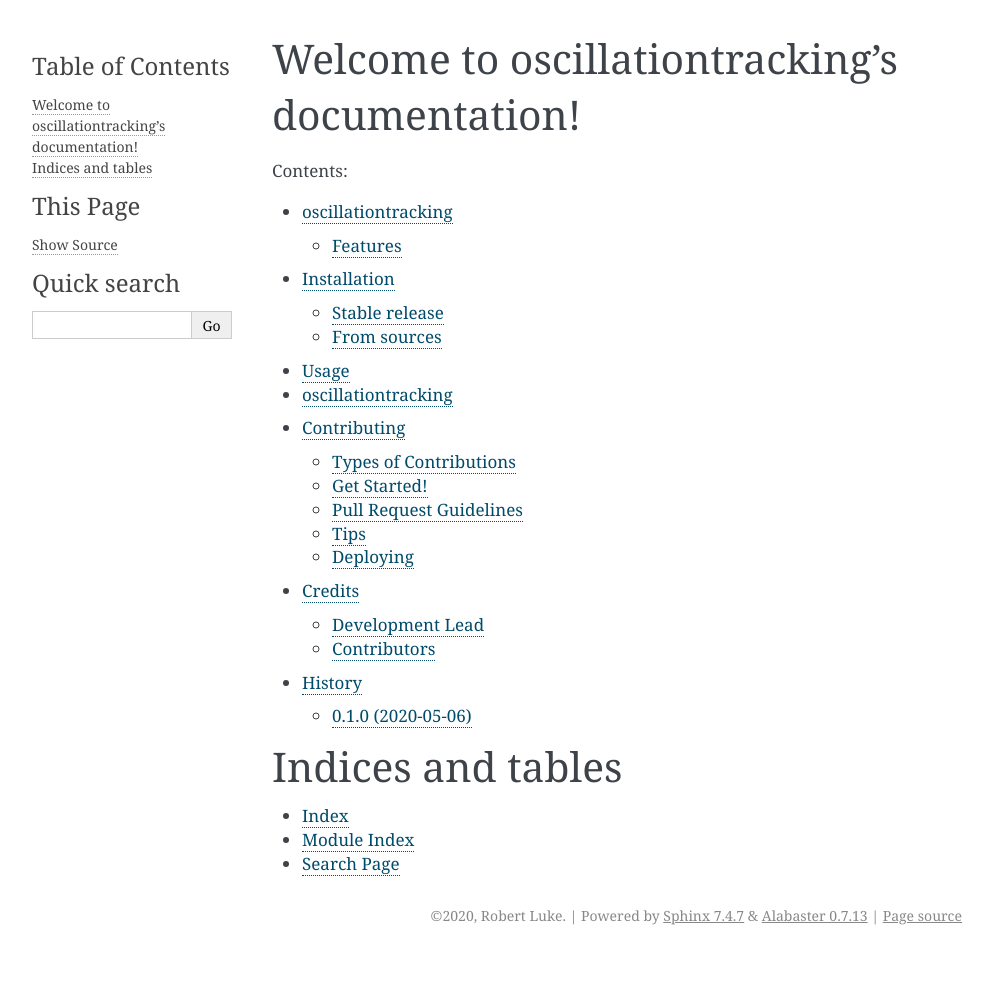
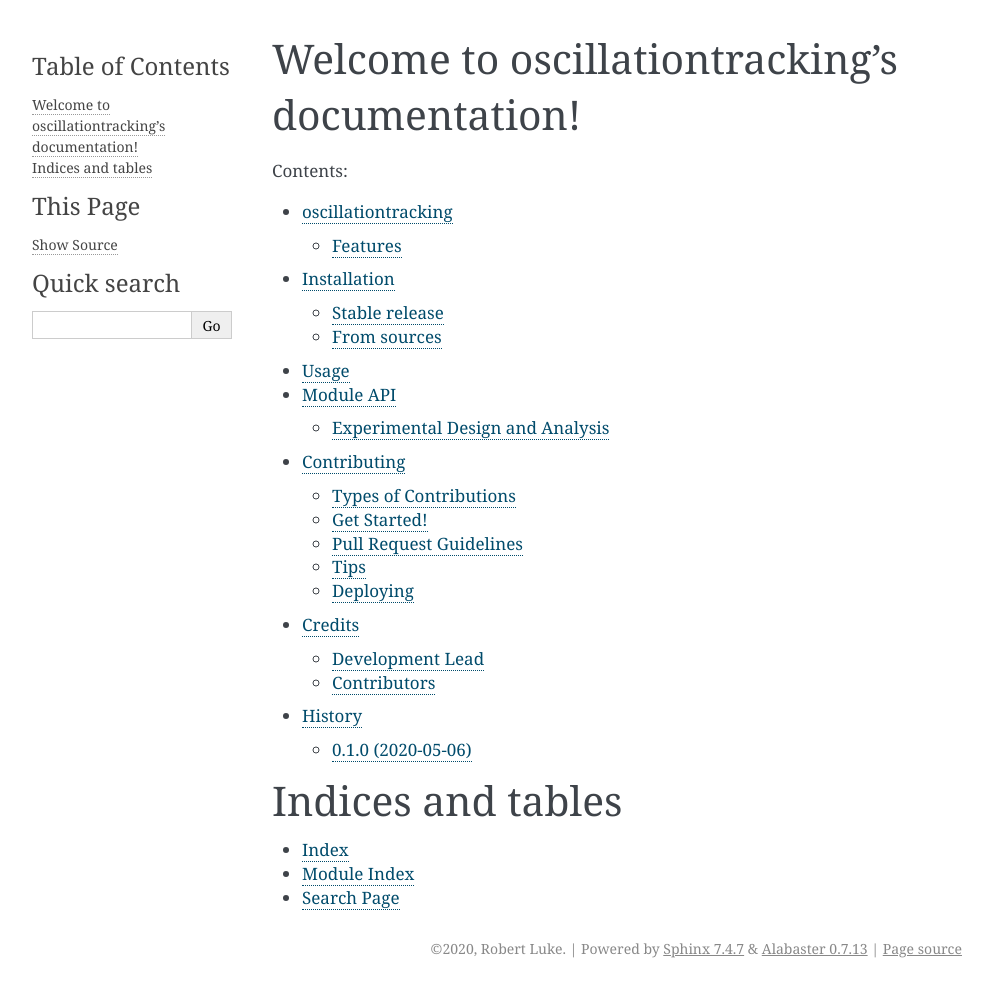
Before and after one commit to rob-luke/oscillationtracking, a Sphinx documentation site: the page built from docs/index.rst, in a window 1280 px wide. Shown: the whole page, without its empty margins (148-1141 px from the left). Built offline with Sphinx 7.4.7, drawn with Linux system fonts in a browser that asks for light colours; before the commit the page ends 955 px from its top, so only the background shows below that.

Commit message:
Update modules.rst

```diff
--- a/docs/modules.rst
+++ b/docs/modules.rst
@@ -1,11 +1,13 @@
-oscillationtracking
-===================
+##########
+Module API
+##########
+
+.. currentmodule:: oscillationtracking
 
 .. toctree::
-   :maxdepth: 4
 
-
-:py:mod:`oscillationtracking.simulation`:
+Experimental Design and Analysis
+--------------------------------
 
 .. currentmodule:: oscillationtracking.simulation
 
```
Also changed, not shown: other parts of docs/modules.rst (+3 -0 lines).
